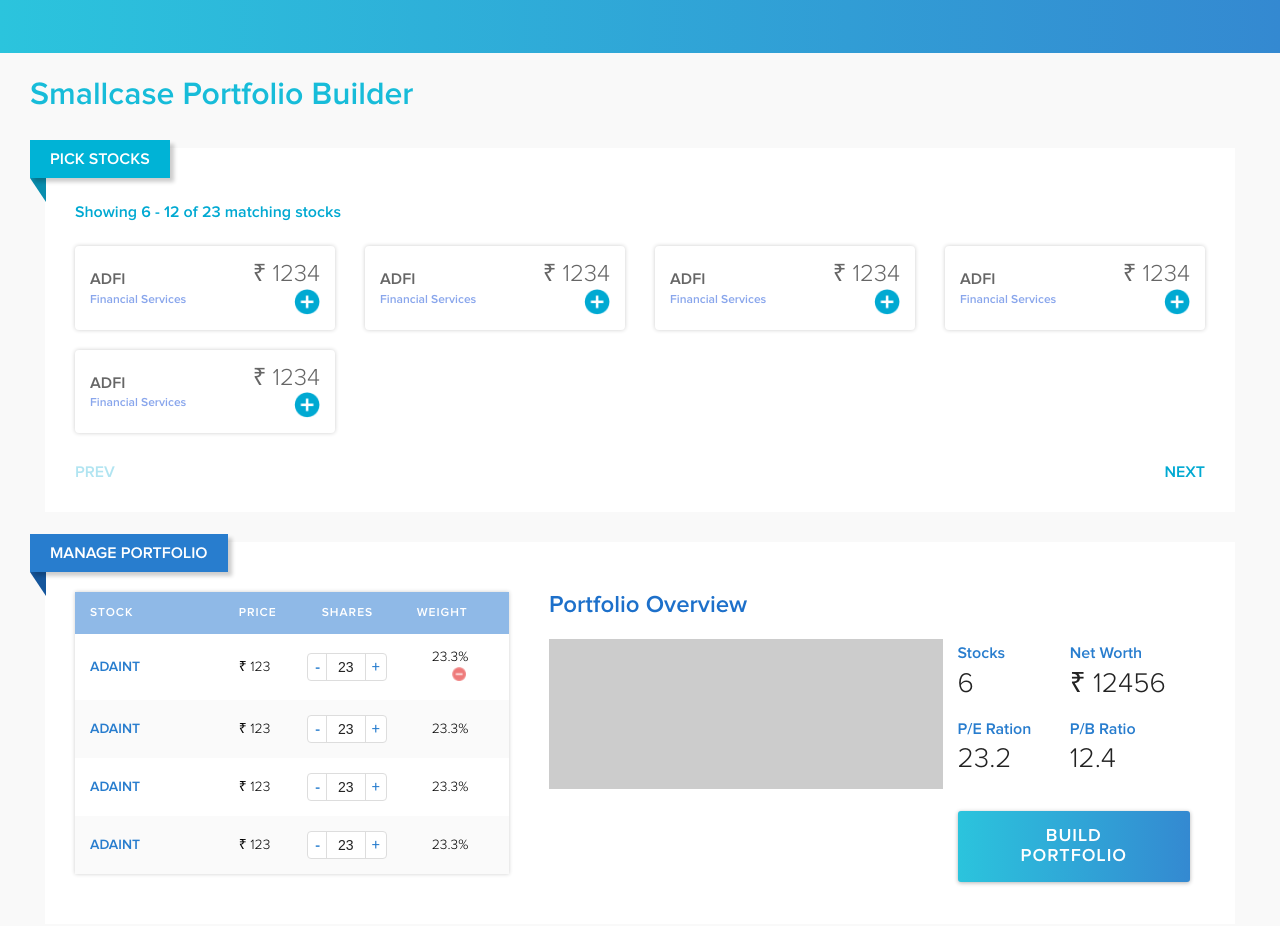
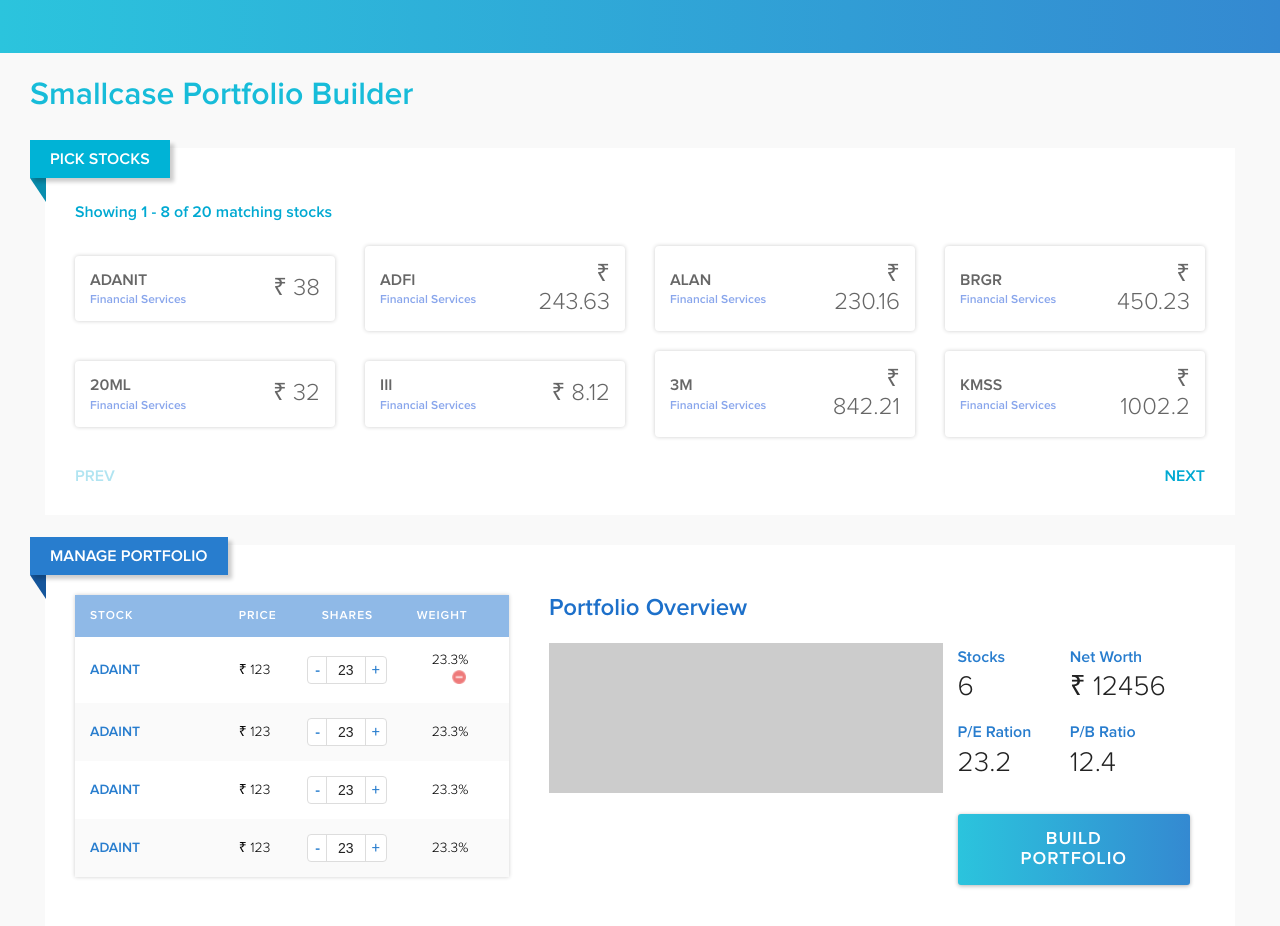
Before and after one commit to ssolanki/smallcase, a React app: page / in a window 1280 px wide. Shown: the top 926 px of the page. Built offline with nearby package versions, Linux system fonts and the light colour scheme.

Commit message:
pick stocks section actions working

```diff
--- a/package.json
+++ b/package.json
@@ -16,6 +16,7 @@
     "babel-preset-react": "^6.24.1",
     "classnames": "^2.2.5",
     "css-loader": "^0.28.4",
+    "d3": "^4.10.0",
     "extract-text-webpack-plugin": "^3.0.0",
     "file-loader": "^0.11.2",
     "html-webpack-plugin": "^2.29.0",
--- a/src/components/App/App.js
+++ b/src/components/App/App.js
@@ -10,17 +10,39 @@
 import styles from './App.css'
 import '../../base.css'
 
-const App = () => (
+class App extends React.Component{
+  constructor() {
+    super()
+    this.state = {
+      price: price,
+      addedStocks: []
+    }
+    this.addStock = this.addStock.bind(this)
+  }
+
+  addStock (stock) {
+    let addedStocks = this.state.addedStocks
+    if(addedStocks.includes(stock))
+      return
+    this.setState({addedStocks: addedStocks.concat(stock)})
+  }
+
+  render() {
+    const stockPrices = this.state.price
+    const addedStocks = this.state.addedStocks
+    console.log(addedStocks, stockPrices)
+    return (
       <BrowserRouter>
         <div>
           <div className={styles.header}></div>
           <div className={styles.content}>
-        <h3 className={styles.heading}> smallcase Portfolio Builder </h3>
-        <StocksList />
-        <Portfolio />
+            <h3 className={styles.heading}> smallcase portfolio builder </h3>
+            <StocksList stockPrices={stockPrices} addStock={this.addStock} addedStocks={addedStocks}/>
+            <Portfolio stockPrices={stockPrices} />
           </div>
         </div>
       </BrowserRouter>
     )
-
+  }
+}
 export default App
--- a/src/components/StocksList/StockInfo/StockInfo.css
+++ b/src/components/StocksList/StockInfo/StockInfo.css
@@ -6,6 +6,9 @@
   display: flex;
   align-items: center;
   margin-bottom: 20px;
+}
+.added{
+  background: #f5fff2;
 }
 .stockInfo p{
   margin: 0px;
@@ -34,6 +37,12 @@
   width: 35%;
   text-align: right;
 }
+.otherInfo:hover .price{
+  display: none;
+}
+.otherInfo:hover .button{
+  display: block;
+}
 .button{
   width: 26px;
   height: 26px;
@@ -42,6 +51,7 @@
   background-repeat: no-repeat;
   background-size: 26px 26px;
   cursor: pointer;
+  display: none;
 }
 .clearfix:after{
   content: "";
--- a/src/components/StocksList/StockInfo/StockInfo.js
+++ b/src/components/StocksList/StockInfo/StockInfo.js
@@ -5,20 +5,21 @@
 
 let cx = classNames.bind(styles)
 
-const StockInfo = () => {
+const StockInfo = ({name, price, addStock, isAdded}) => {
   let stockClass = cx({
     stockInfo: true,
-    clearfix: true
+    clearfix: true,
+    added: isAdded
   })
   return (
     <div className={stockClass}>
       <div className={styles.info}>
-        <p className={styles.name}> ADFI </p>
+        <p className={styles.name}> {name} </p>
         <p className={styles.type}> Financial Services </p>
       </div>
       <div className={styles.otherInfo}>
-        <p className={styles.price}> &#8377; 1234 </p>
-        <div className={styles.button}> </div>
+        <p className={styles.price}> &#8377; {price} </p>
+        <div className={styles.button} onClick={() => {addStock(name)}}> </div>
       </div>
     </div>
   )
--- a/src/components/StocksList/StocksList.css
+++ b/src/components/StocksList/StocksList.css
@@ -56,8 +56,11 @@
 .next:hover{
   text-decoration: underline;
 }
+.disable{
+  pointer-events: none;
+  opacity: 0.3;
+}
 .prev{
-  opacity: 0.3;
   font-size: 16px;
   color: #00A9D2;
   float: left;
--- a/src/components/StocksList/StocksList.js
+++ b/src/components/StocksList/StocksList.js
@@ -6,37 +6,79 @@
 
 let cx = classNames.bind(styles)
 
-const StocksList = () => {
+class StocksList extends React.Component {
+  constructor() {
+    super()
+    this.state = {
+      stockPrices: {"price":{}},
+      perPageStocks: 8,
+      pageNo: 0
+    }
+    this.perPageStocks = 8
+    this.addStock = this.addStock.bind(this)
+    this.showPrevStocks = this.showPrevStocks.bind(this)
+    this.showNextStocks = this.showNextStocks.bind(this)
+  }
+  componentDidMount () {
+    console.log(this.props)
+    this.setState({stockPrices: this.props.stockPrices, addedStocks: this.props.addedStocks})
+  }
+  componentWillReceiveProps(nextProps) {
+    this.setState({stockPrices: nextProps.stockPrices, addedStocks: nextProps.addedStocks})
+  }
+  addStock (name) {
+    this.props.addStock(name)
+  }
+  showPrevStocks () {
+    this.setState({pageNo: this.state.pageNo - 1})
+  }
+  showNextStocks () {
+    this.setState({pageNo: this.state.pageNo + 1})
+  }
+  render () {
+    const prices = this.state.stockPrices.price
+    const addedStocks = this.state.addedStocks
+    const perPageItems = this.state.perPageStocks
+    const totalStocks = Object.keys(prices).length
+    const pageNo = this.state.pageNo
+    const lowerIndex = pageNo*perPageItems + 1
+    const higherIndex = (pageNo+1)*perPageItems > totalStocks? totalStocks: ((pageNo+1)*perPageItems)
+
+    const prevBtnClass = cx({
+      prev: true,
+      disable: (pageNo === 0)
+    })
+    const nextBtnClass = cx({
+      next: true,
+      disable: totalStocks < (pageNo+1) * perPageItems
+    })
+
+    let stocksList = []
+    console.log(addedStocks)
+    Object.keys(prices).map((key, index) => {
+      if(index >= (pageNo+1)*perPageItems || index < pageNo* perPageItems)
+        return
+      const isStockAdded = addedStocks.includes(key)? true: false
+      stocksList.push(<div className={styles.col3} key={index}> <StockInfo name={key} price={prices[key]} addStock={this.addStock} isAdded={isStockAdded}/> </div>);
+    })
+
     return (
       <div>
         <div className={styles.container}>
           <div className={styles.banner}> Pick Stocks </div>
           <div className={styles.bannerAngle}></div>
           <div className={styles.info}>
-          Showing 6 - 12 of 23 matching stocks
+            Showing {lowerIndex} - {higherIndex} of {totalStocks} matching stocks
           </div>
-        <div className={styles.col3}>
-          <StockInfo />
-        </div>
-        <div className={styles.col3}>
-          <StockInfo />
-        </div>
-        <div className={styles.col3}>
-          <StockInfo />
-        </div>
-        <div className={styles.col3}>
-          <StockInfo />
-        </div>
-        <div className={styles.col3}>
-          <StockInfo />
-        </div>
+          {stocksList}
           <div className={styles.actionSection}>
-          <div className={styles.prev}> prev </div>
-          <div className={styles.next}> next </div>
+            <div className={prevBtnClass} onClick={this.showPrevStocks}> prev </div>
+            <div className={nextBtnClass} onClick={this.showNextStocks}> next </div>
           </div>
         </div>
       </div>
     )
   }
+}
 
 export default StocksList
```
Lines whose indentation alone changed are shown as unchanged.
